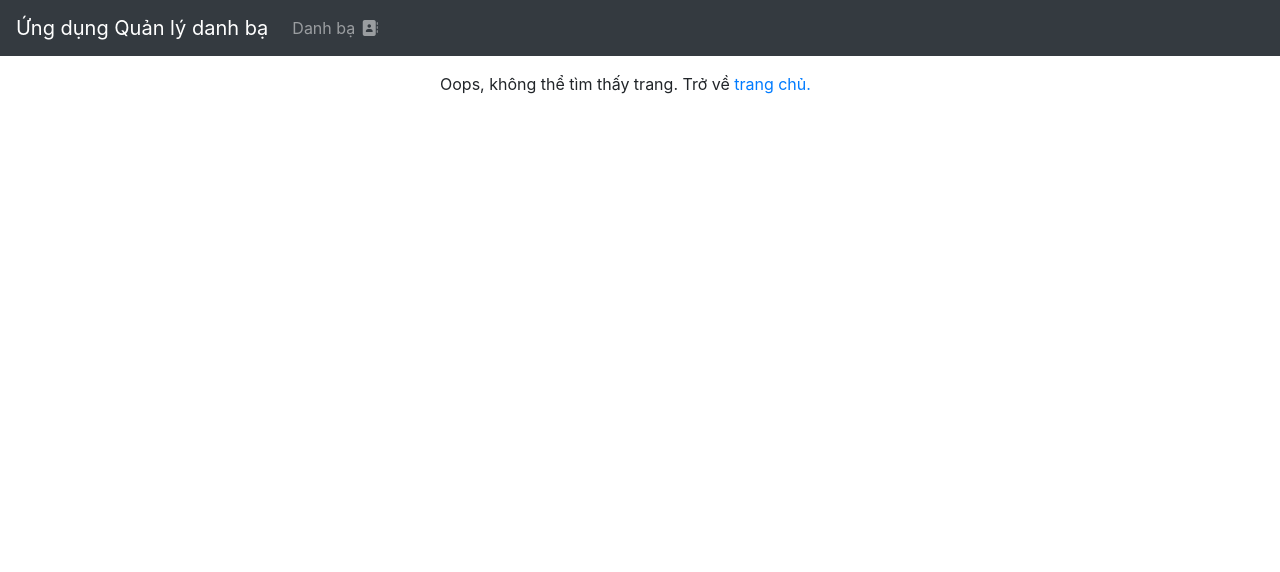
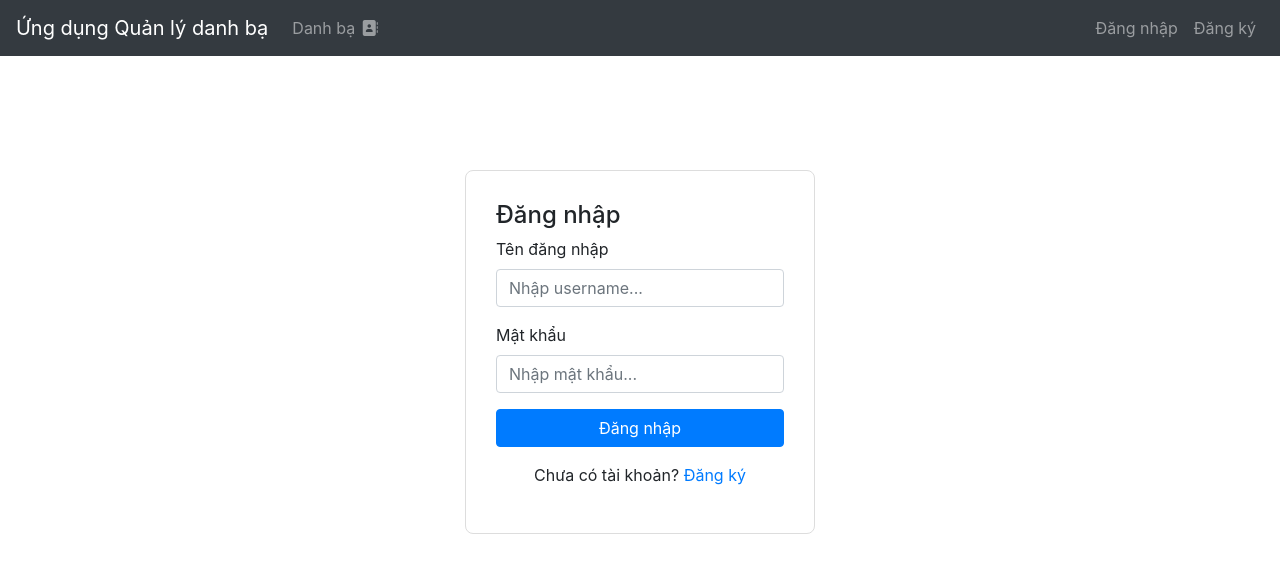
Before and after one commit to HuynhPhanTheTrung2003/contactbook-frontend, a Vue app: page /login in a window 1280 px wide. Shown: the top 572 px of the page. Built offline with nearby package versions, Linux system fonts and the light colour scheme.

Commit message:
Cap nhat chuc nang dang nhap va dang ky tai khoan

```diff
--- a/src/App.vue
+++ b/src/App.vue
@@ -1,24 +1,41 @@
 <script>
 import AppHeader from "@/components/AppHeader.vue";
+
 export default {
   components: {
     AppHeader,
+  },
+  data() {
+    return {
+      currentUser: null,
+    };
+  },
+  methods: {
+    updateUserStatus() {
+      this.currentUser = JSON.parse(localStorage.getItem("user"));
+    },
+    logout() {
+      localStorage.removeItem("user");
+      this.updateUserStatus();
+      this.$router.push({ name: "login" });
+    },
+  },
+  created() {
+    this.updateUserStatus();
+  },
+  watch: {
+    $route() {
+      this.updateUserStatus();
+    },
   },
 };
 </script>
 
 <template>
   <div id="app">
-    <AppHeader />
+    <AppHeader :user="currentUser" @logout="logout" />
     <div class="container mt-3">
       <router-view />
     </div>
   </div>
 </template>
-
-<style>
-.page {
-  max-width: 400px;
-  margin: auto;
-}
-</style>
--- a/src/components/AppHeader.vue
+++ b/src/components/AppHeader.vue
@@ -9,5 +9,39 @@
         </router-link>
       </li>
     </div>
+
+    <div class="navbar-nav ml-auto">
+      <template v-if="!user">
+        <li class="nav-item">
+          <router-link :to="{ name: 'login' }" class="nav-link"
+            >Đăng nhập</router-link
+          >
+        </li>
+        <li class="nav-item">
+          <router-link :to="{ name: 'register' }" class="nav-link"
+            >Đăng ký</router-link
+          >
+        </li>
+      </template>
+
+      <template v-else>
+        <li class="nav-item">
+          <span class="nav-link text-light">Chào, {{ user.username }}</span>
+        </li>
+        <li class="nav-item">
+          <a class="nav-link" href="#" @click.prevent="$emit('logout')">
+            Đăng xuất <i class="fas fa-sign-out-alt"></i>
+          </a>
+        </li>
+      </template>
+    </div>
   </nav>
 </template>
+
+<script>
+export default {
+  props: {
+    user: { type: Object, default: null },
+  },
+};
+</script>
--- a/src/router/index.js
+++ b/src/router/index.js
@@ -2,15 +2,25 @@ import { createWebHistory, createRouter } from "vue-router";
 import ContactBook from "@/views/ContactBook.vue";
 
 const routes = [
+  {
+    path: "/login",
+    name: "login",
+    component: () => import("@/views/Login.vue"),
+  },
+  {
+    path: "/register",
+    name: "register",
+    component: () => import("@/views/Register.vue"),
+  },
   {
     path: "/",
     name: "contactbook",
     component: ContactBook,
   },
   {
-    path: "/:pathMatch(.*)*",
-    name: "notfound",
-    component: () => import("@/views/NotFound.vue"),
+    path: "/add",
+    name: "contact.add",
+    component: () => import("@/views/ContactAdd.vue"),
   },
   {
     path: "/contacts/:id",
@@ -19,14 +29,14 @@ const routes = [
     props: true,
   },
   {
-    path: "/add",
-    name: "contact.add",
-    component: () => import("@/views/ContactAdd.vue"),
+    path: "/:pathMatch(.*)*",
+    name: "notfound",
+    component: () => import("@/views/NotFound.vue"),
   },
 ];
 
 const router = createRouter({
-  history: createWebHistory(),
+  history: createWebHistory(import.meta.env.BASE_URL),
   routes,
 });
 
--- a/src/services/api.service.js
+++ b/src/services/api.service.js
@@ -1,13 +1,30 @@
 import axios from "axios";
+
 const commonConfig = {
   headers: {
     "Content-Type": "application/json",
     Accept: "application/json",
   },
 };
+
 export default (baseURL) => {
-  return axios.create({
+  const instance = axios.create({
     baseURL,
     ...commonConfig,
   });
+
+  instance.interceptors.request.use(
+    (config) => {
+      const user = JSON.parse(localStorage.getItem("user"));
+      if (user && user.accessToken) {
+        config.headers.Authorization = `Bearer ${user.accessToken}`;
+      }
+      return config;
+    },
+    (error) => {
+      return Promise.reject(error);
+    },
+  );
+
+  return instance;
 };
--- /dev/null
+++ b/src/services/auth.service.js
@@ -0,0 +1,25 @@
+import createApiClient from "./api.service";
+
+class AuthService {
+  constructor(baseUrl = "/api/contacts") {
+    this.api = createApiClient(baseUrl);
+  }
+
+  async login(data) {
+    const response = await this.api.post("/login", data);
+    if (response.data.accessToken) {
+      localStorage.setItem("user", JSON.stringify(response.data));
+    }
+    return response.data;
+  }
+
+  async register(data) {
+    return (await this.api.post("/register", data)).data;
+  }
+
+  logout() {
+    localStorage.removeItem("user");
+  }
+}
+
+export default new AuthService();
--- /dev/null
+++ b/src/views/Login.vue
@@ -0,0 +1,76 @@
+<template>
+  <div class="login-page">
+    <div class="login-form">
+      <h4>Đăng nhập</h4>
+      <form @submit.prevent="handleLogin">
+        <div class="form-group">
+          <label for="username">Tên đăng nhập</label>
+          <input
+            type="text"
+            class="form-control"
+            v-model="userLocal.username"
+            placeholder="Nhập username..."
+          />
+        </div>
+        <div class="form-group">
+          <label for="password">Mật khẩu</label>
+          <input
+            type="password"
+            class="form-control"
+            v-model="userLocal.password"
+            placeholder="Nhập mật khẩu..."
+          />
+        </div>
+        <div class="form-group">
+          <button class="btn btn-primary w-100">Đăng nhập</button>
+          <p class="mt-3 text-center">
+            Chưa có tài khoản? <router-link to="/register">Đăng ký</router-link>
+          </p>
+        </div>
+      </form>
+      <p class="text-danger">{{ message }}</p>
+    </div>
+  </div>
+</template>
+
+<script>
+import AuthService from "../services/auth.service";
+
+export default {
+  data() {
+    return {
+      userLocal: {
+        username: "",
+        password: "",
+      },
+      message: "",
+    };
+  },
+  methods: {
+    async handleLogin() {
+      try {
+        await AuthService.login(this.userLocal);
+        this.$router.push({ name: "contactbook" });
+      } catch (error) {
+        this.message = "Tên đăng nhập hoặc mật khẩu không đúng!";
+      }
+    },
+  },
+};
+</script>
+
+<style scoped>
+.login-page {
+  display: flex;
+  justify-content: center;
+  align-items: center;
+  height: 70vh;
+}
+.login-form {
+  width: 350px;
+  padding: 30px;
+  border: 1px solid #ddd;
+  border-radius: 8px;
+  background: #fff;
+}
+</style>
--- /dev/null
+++ b/src/views/Register.vue
@@ -0,0 +1,69 @@
+<template>
+  <div class="register-page">
+    <div class="register-form">
+      <h4>Đăng ký tài khoản</h4>
+      <form @submit.prevent="handleRegister">
+        <div class="form-group">
+          <label>Tên đăng nhập</label>
+          <input
+            v-model="userLocal.username"
+            type="text"
+            class="form-control"
+            required
+          />
+        </div>
+        <div class="form-group">
+          <label>Mật khẩu</label>
+          <input
+            v-model="userLocal.password"
+            type="password"
+            class="form-control"
+            required
+          />
+        </div>
+        <button class="btn btn-success w-100 mt-3">Đăng ký</button>
+      </form>
+      <p class="mt-3 text-center">
+        Đã có tài khoản? <router-link to="/login">Đăng nhập</router-link>
+      </p>
+      <p class="text-info">{{ message }}</p>
+    </div>
+  </div>
+</template>
+
+<script>
+import AuthService from "../services/auth.service";
+
+export default {
+  data() {
+    return {
+      userLocal: { username: "", password: "" },
+      message: "",
+    };
+  },
+  methods: {
+    async handleRegister() {
+      try {
+        await AuthService.register(this.userLocal);
+        this.message = "Đăng ký thành công! Đang chuyển sang đăng nhập...";
+        setTimeout(() => this.$router.push("/login"), 2000);
+      } catch (error) {
+        this.message = "Lỗi: Tên đăng nhập đã tồn tại!";
+      }
+    },
+  },
+};
+</script>
+<style scoped>
+.register-page {
+  display: flex;
+  justify-content: center;
+  margin-top: 50px;
+}
+.register-form {
+  width: 350px;
+  padding: 20px;
+  border: 1px solid #ccc;
+  border-radius: 10px;
+}
+</style>
```
